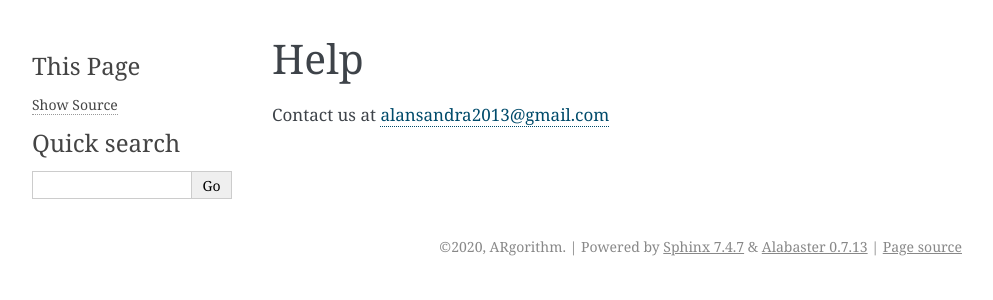
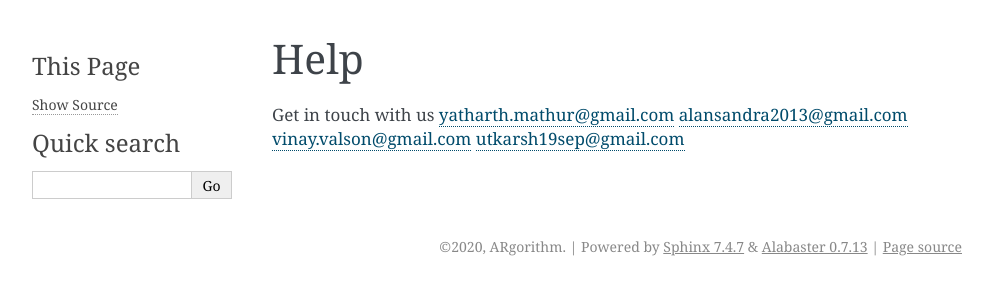
Before and after one commit to ARgorithm/toolkit, a Sphinx documentation site: the page built from docs/source/help.rst, in a window 1280 px wide. Shown: the top 300 px of the page, without its empty margins (148-1141 px from the left). Built offline with Sphinx 7.4.7, drawn with Linux system fonts in a browser that asks for light colours.

Commit message:
Codacy and docs setup

```diff
--- a/docs/source/help.rst
+++ b/docs/source/help.rst
@@ -1,4 +1,8 @@
 Help
 =========
 
-Contact us at alansandra2013@gmail.com
+Get in touch with us
+yatharth.mathur@gmail.com
+alansandra2013@gmail.com
+vinay.valson@gmail.com
+utkarsh19sep@gmail.com
```
Also changed, not shown: README.md (+1 -1 lines).
